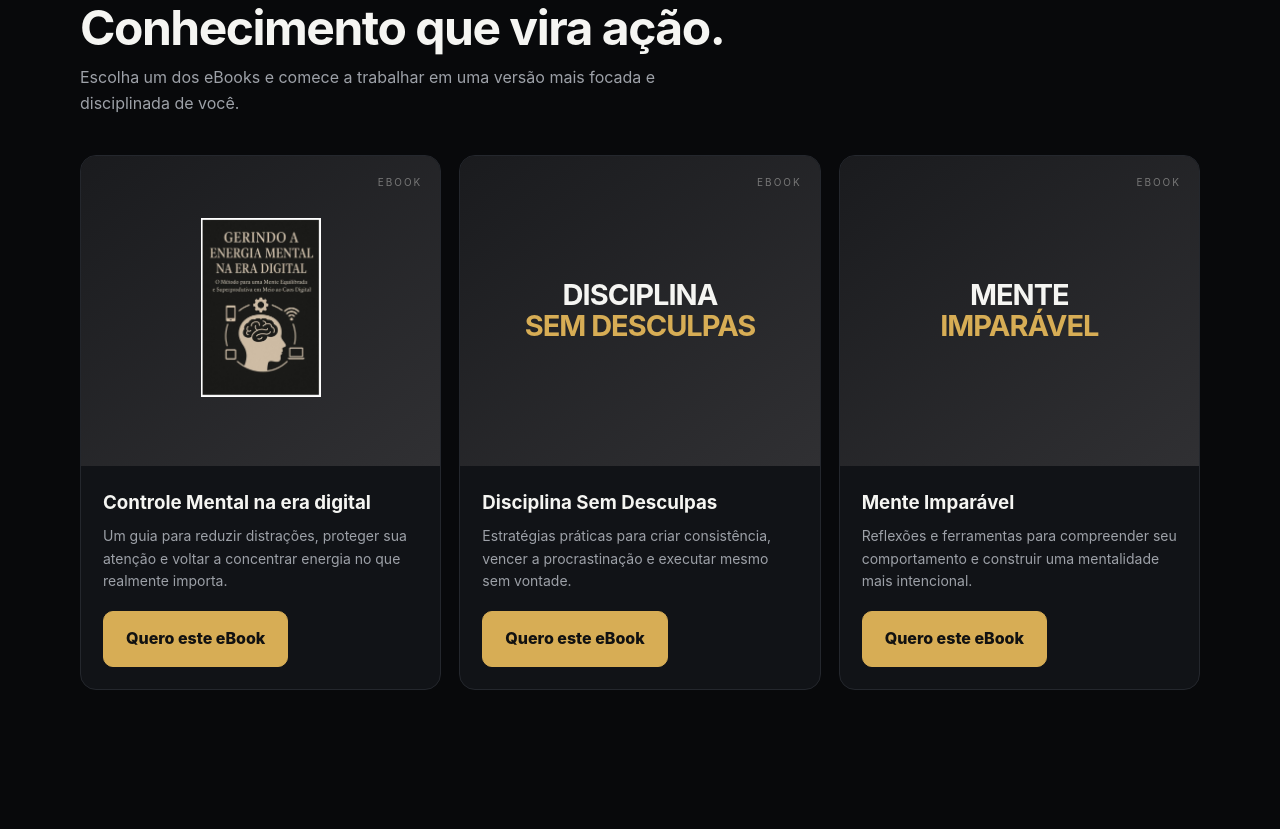
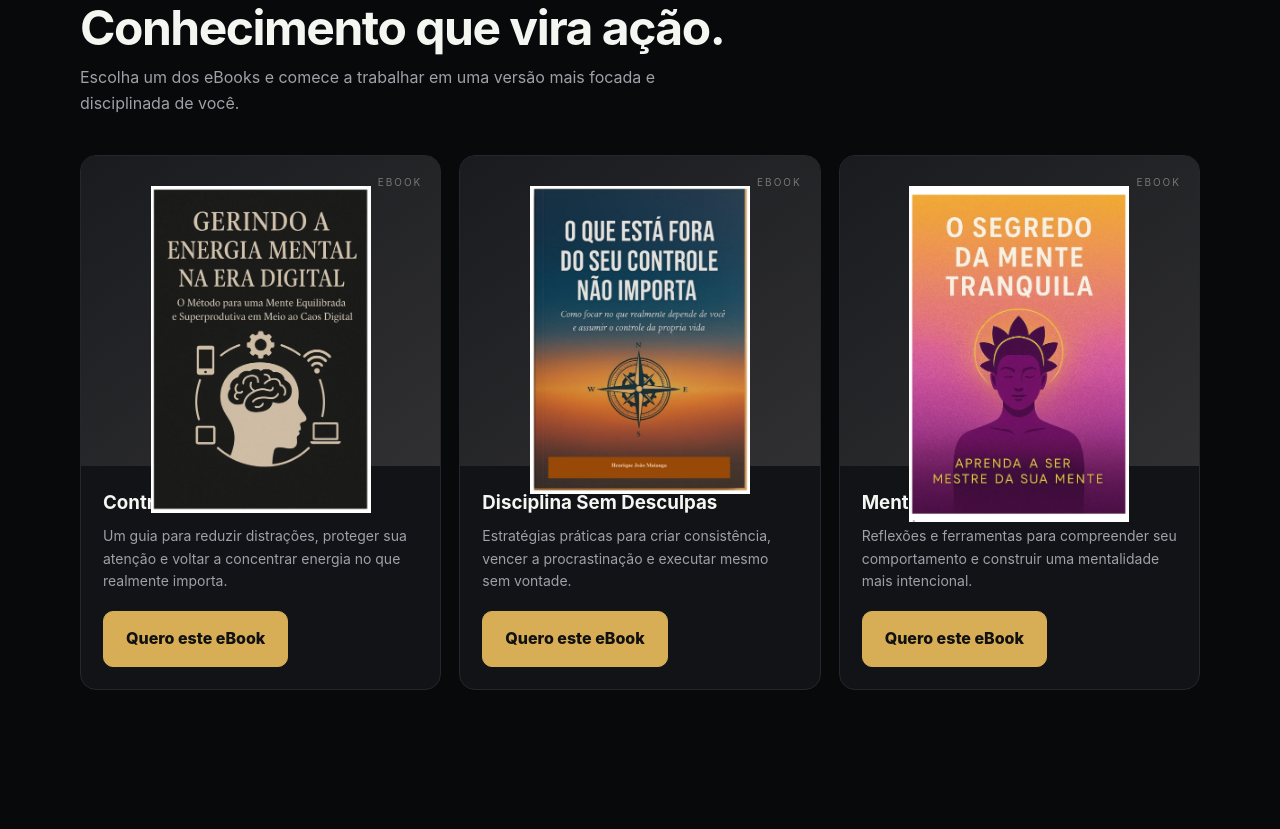
Before and after one commit to techo-black/Modo-Foco-Henry-Vertez, a plain HTML site: page index.html in a window 1280 px wide. Shown: the part 1371-2200 px from the top of the page. Drawn offline with Linux system fonts and the light colour scheme.

Commit message:
Update book cover image sizes in index.html

```diff
--- a/index.html
+++ b/index.html
@@ -115,17 +115,17 @@
         </div>
         <div class="books">
           <article class="book">
-            <div class="cover"><h3><img src="Controle_mental_na_era_digital.jpg" alt="Controle Mental" width="120px"></h3></div>
+            <div class="cover"><h3><img src="Controle_mental_na_era_digital.jpg" alt="Controle Mental" width="220px"></h3></div>
             <div class="book-body"><h3>Controle Mental na era digital</h3>
               <p>Um guia para reduzir distrações, proteger sua atenção e voltar a concentrar energia no que realmente importa.</p>
               <a class="btn" href="#whatsapp">Quero este eBook</a></div>
           </article>
           <article class="book">
-            <div class="cover"><h3>DISCIPLINA<br><span>SEM DESCULPAS</span></h3></div>
+            <div class="cover"><h3><img src="O_que_nao_e_do_seu_controle_nao_importa.jpg" alt="Foco No que Importa" width="220px"></h3></div>
             <div class="book-body"><h3>Disciplina Sem Desculpas</h3><p>Estratégias práticas para criar consistência, vencer a procrastinação e executar mesmo sem vontade.</p><a class="btn" href="#whatsapp">Quero este eBook</a></div>
           </article>
           <article class="book">
-            <div class="cover"><h3>MENTE<br><span>IMPARÁVEL</span></h3></div>
+            <div class="cover"><h3><img src="O_segredo_da_mente.jpg" alt="O segredo da mente" width="220px"></h3></div>
             <div class="book-body"><h3>Mente Imparável</h3><p>Reflexões e ferramentas para compreender seu comportamento e construir uma mentalidade mais intencional.</p><a class="btn" href="#whatsapp">Quero este eBook</a></div>
           </article>
         </div>
```
